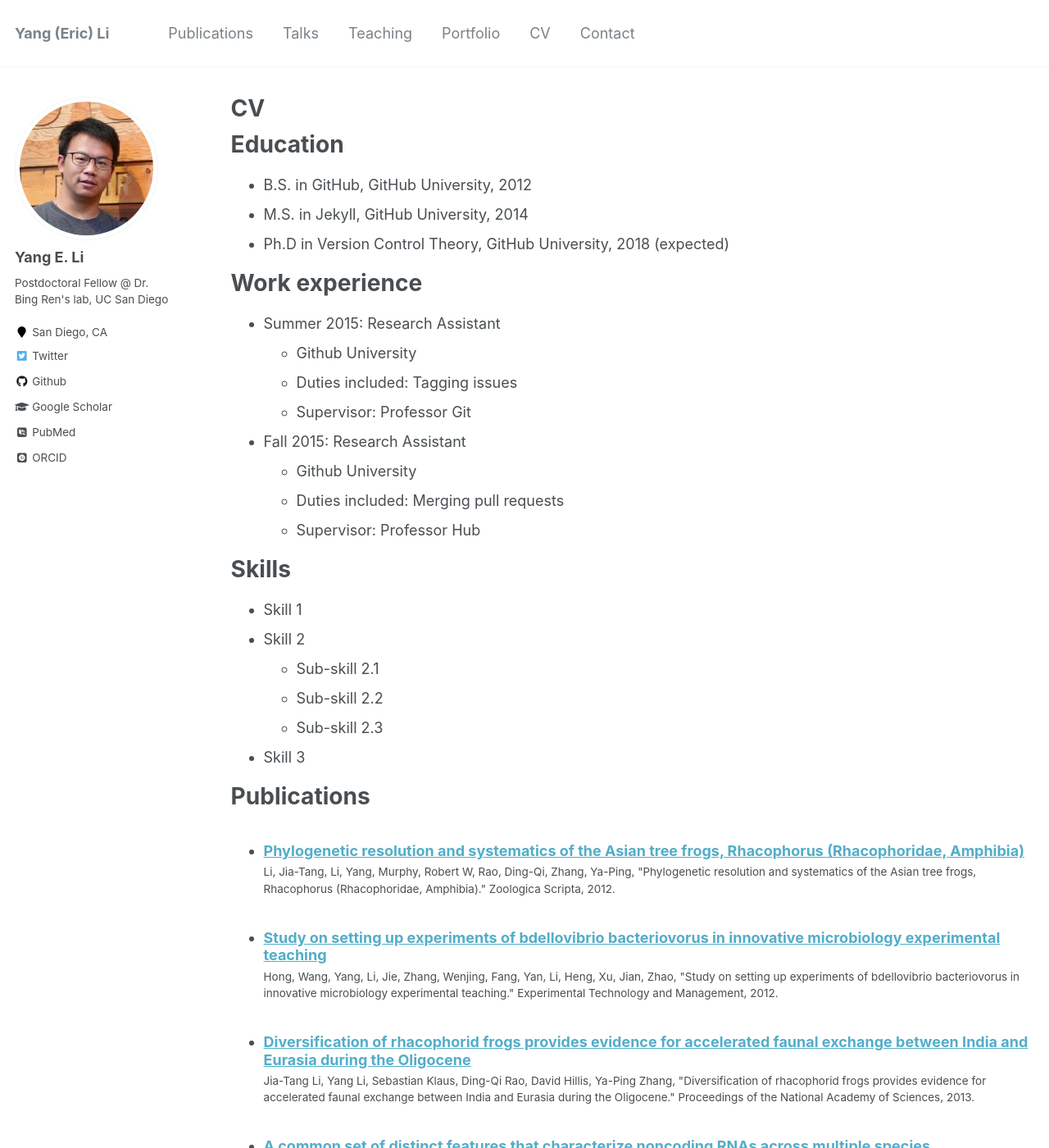
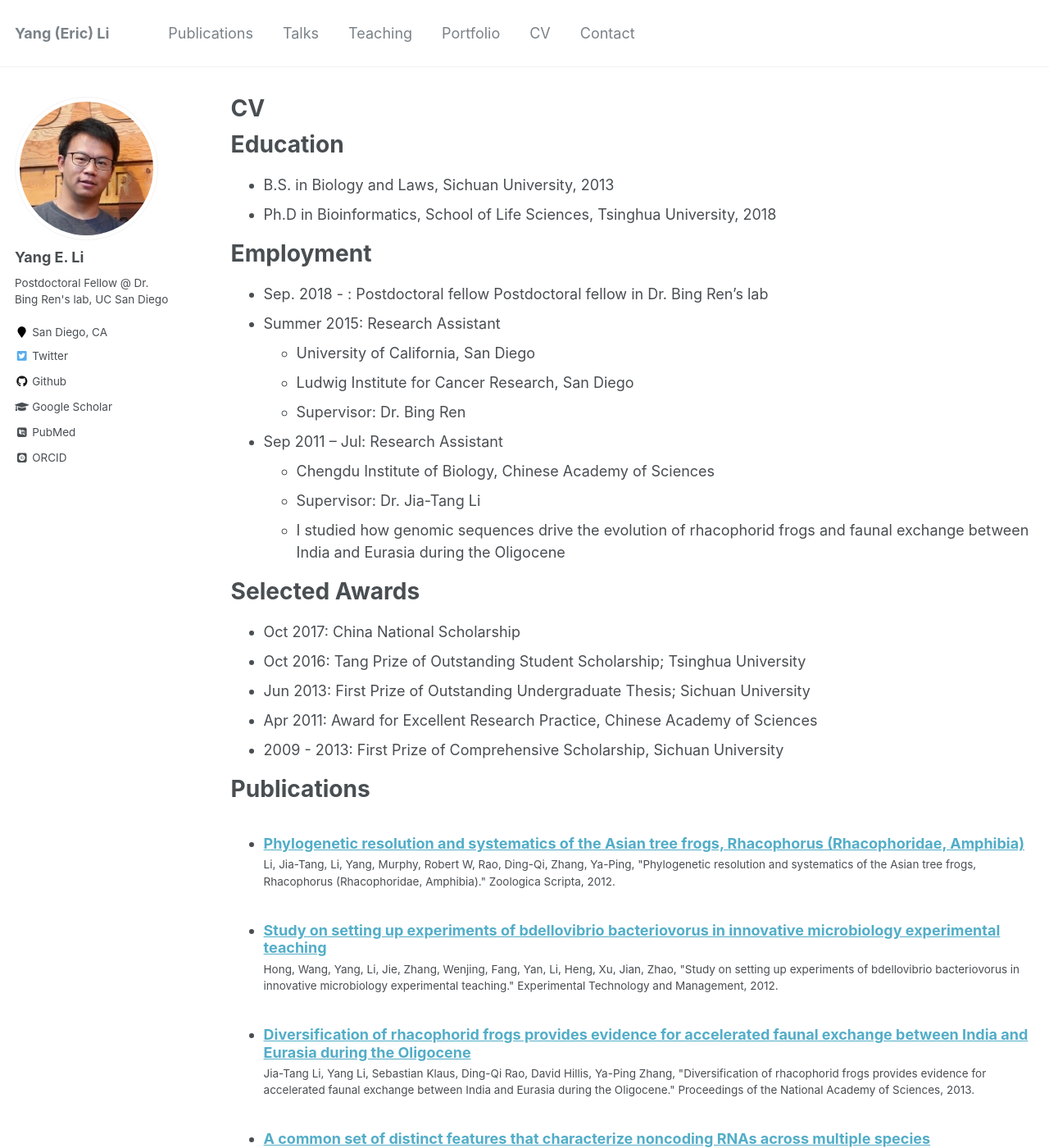
Before and after one commit to yal054/yal054.github.io, a Jekyll site: the page built from _pages/cv.md, in a window 1280 px wide and 1400 px high. Shown: the whole window at 82% size. Built offline with Jekyll 4.4.1, drawn with Linux system fonts in a browser that asks for light colours; some web fonts are replaced; a file with an impossible date is left out; some of the changed text lies outside the part shown.

Commit message:
update cv

```diff
--- a/_pages/cv.md
+++ b/_pages/cv.md
@@ -11,30 +11,30 @@ redirect_from:
 
 Education
 ======
-* B.S. in GitHub, GitHub University, 2012
-* M.S. in Jekyll, GitHub University, 2014
-* Ph.D in Version Control Theory, GitHub University, 2018 (expected)
+* B.S. in Biology and Laws, Sichuan University, 2013
+* Ph.D in Bioinformatics, School of Life Sciences, Tsinghua University, 2018
 
-Work experience
+Employment
 ======
+* Sep. 2018 - : Postdoctoral fellow
+Postdoctoral fellow in Dr. Bing Ren’s lab
 * Summer 2015: Research Assistant
-  * Github University
-  * Duties included: Tagging issues
-  * Supervisor: Professor Git
+  * University of California, San Diego
+  * Ludwig Institute for Cancer Research, San Diego
+  * Supervisor: Dr. Bing Ren
 
-* Fall 2015: Research Assistant
-  * Github University
-  * Duties included: Merging pull requests
-  * Supervisor: Professor Hub
+* Sep 2011 – Jul: Research Assistant
+  * Chengdu Institute of Biology, Chinese Academy of Sciences
+  * Supervisor: Dr. Jia-Tang Li
+  * I studied how genomic sequences drive the evolution of rhacophorid frogs and faunal exchange between India and Eurasia during the Oligocene
 
-Skills
+Selected Awards
 ======
-* Skill 1
-* Skill 2
-  * Sub-skill 2.1
-  * Sub-skill 2.2
-  * Sub-skill 2.3
-* Skill 3
+* Oct 2017: China National Scholarship
+* Oct 2016: Tang Prize of Outstanding Student Scholarship; Tsinghua University
+* Jun 2013: First Prize of Outstanding Undergraduate Thesis; Sichuan University
+* Apr 2011: Award for Excellent Research Practice, Chinese Academy of Sciences
+* 2009 - 2013: First Prize of Comprehensive Scholarship, Sichuan University
 
 Publications
 ======
@@ -56,4 +56,5 @@ Teaching
 
 Service and leadership
 ======
-* Currently signed in to 43 different slack teams
+* Coordinating Editor for Biochemical Genetics (2020-2021).
+* Reviewing for Proceedings of the National Academy of Sciences of the United States of America.
```
Also changed, not shown: 1 other file.
